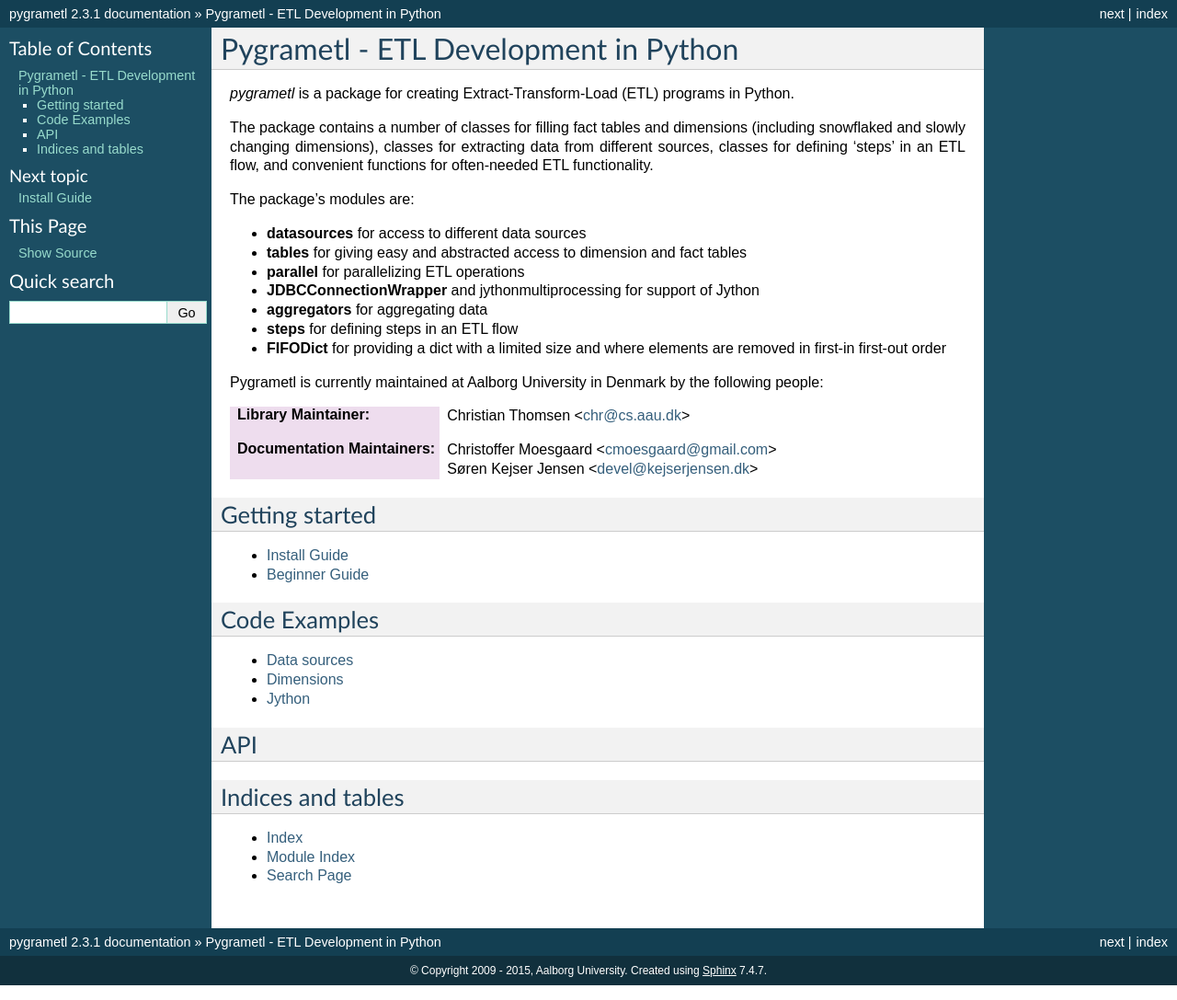
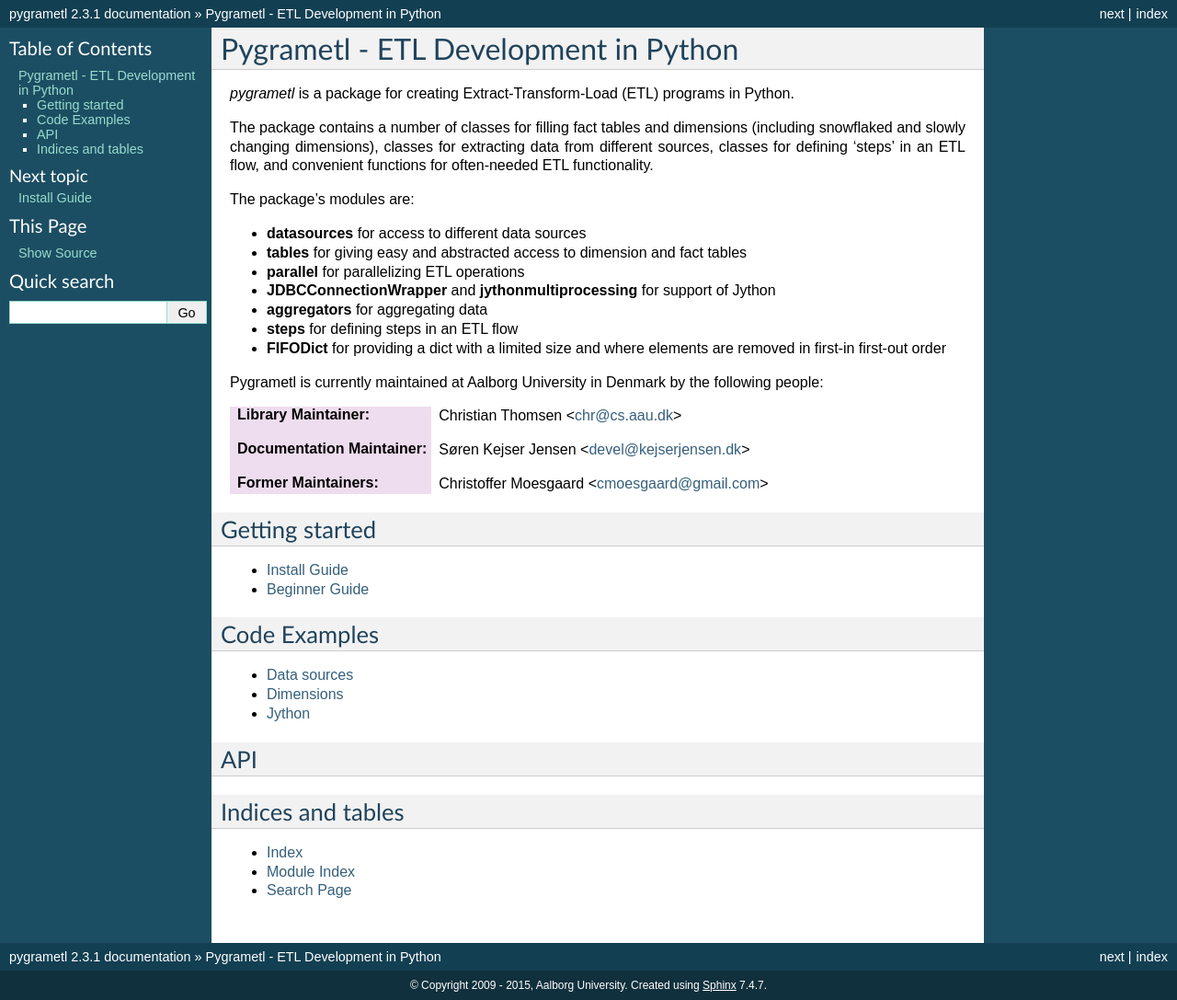
Before and after one commit to chrthomsen/pygrametl, a Sphinx documentation site: the page built from docs/index.rst, in a window 1280 px wide. Shown: the whole page at 92% size. Built offline with Sphinx 7.4.7, drawn with Linux system fonts in a browser that asks for light colours; pages that are not in the unit, such as notebooks, are missing from menus; the version number is read from the project's files by our own code.

Commit message:
Updated version number, changelog and documentation for release of version 2.4

```diff
--- a/docs/index.rst
+++ b/docs/index.rst
@@ -14,7 +14,7 @@
 *   **datasources** for access to different data sources
 *   **tables** for giving easy and abstracted access to dimension and fact tables
 *   **parallel** for parallelizing ETL operations
-*   **JDBCConnectionWrapper** and jythonmultiprocessing for support of Jython
+*   **JDBCConnectionWrapper** and **jythonmultiprocessing** for support of Jython
 *   **aggregators** for aggregating data
 *   **steps** for defining steps in an ETL flow
 *   **FIFODict** for providing a dict with a limited size and where elements are removed in first-in first-out order
@@ -25,9 +25,11 @@
 :Library Maintainer:
     | Christian Thomsen <chr@cs.aau.dk>
 
-:Documentation Maintainers:
+:Documentation Maintainer:
+    | Søren Kejser Jensen <devel@kejserjensen.dk>
+
+:Former Maintainers:
     | Christoffer Moesgaard <cmoesgaard@gmail.com>
-    | Søren Kejser Jensen <devel@kejserjensen.dk>
 
 Getting started
 ===============
```
Also changed, not shown: CHANGELOG.rst (+8 -0 lines), 3 other files.
